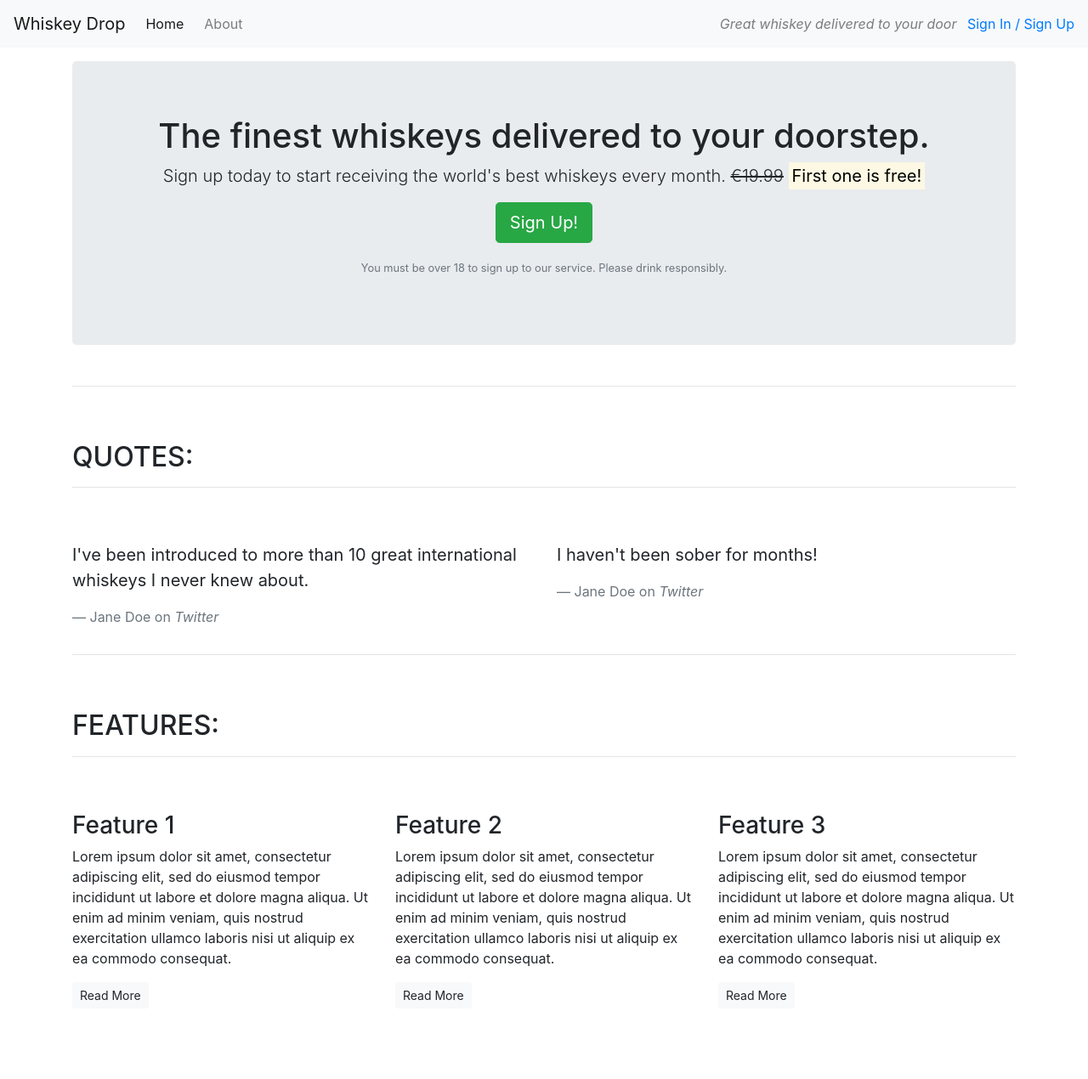
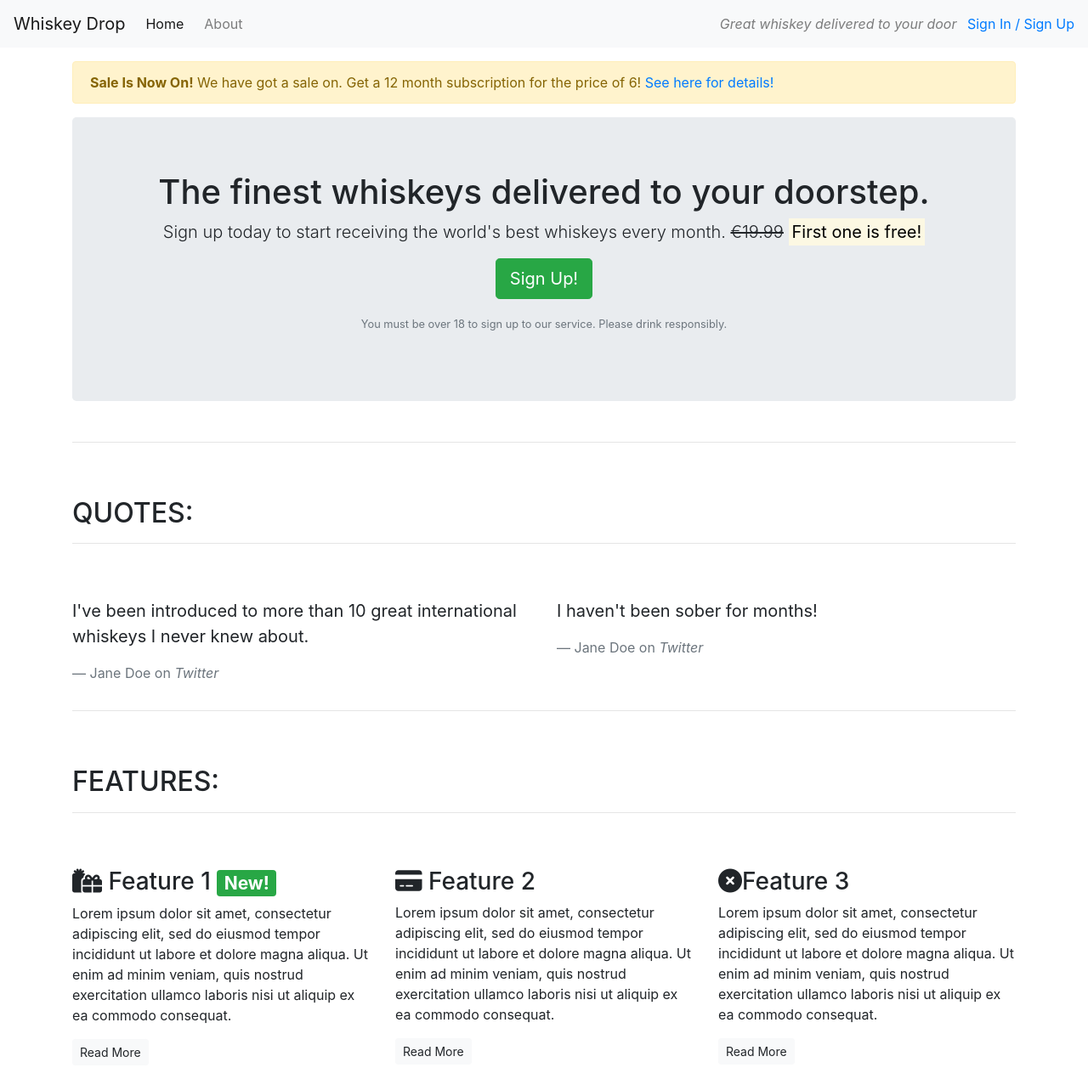
Before and after one commit to kylo74/Whiskey-drop, a plain HTML site: page index.html in a window 1280 px wide. Shown: the whole page at 85% size. Before the commit the page ends 1203 px from the top, so only its background shows below. Drawn offline with nearby package versions, Linux system fonts and the light colour scheme.

Commit message:
Add font awesome icons

```diff
--- a/index.html
+++ b/index.html
@@ -6,6 +6,7 @@
     <meta name="viewport" content="width=device-width, initial-scale=1.0">
     <title>Whiskey Drop | Taste a new whiskey every month</title>
     <link rel="stylesheet" href="https://maxcdn.bootstrapcdn.com/bootstrap/4.1.3/css/bootstrap.min.css">
+    <script src="https://kit.fontawesome.com/4edb67f49f.js" crossorigin="anonymous"></script>
 </head>
 
 <body>
@@ -26,6 +27,13 @@
         <!--</div>-->
     </nav>
     <article class="container mt-3">
+        <div class="row d-none d-sm-block">
+            <div class="col">
+                <div class="alert alert-warning">
+                    <strong>Sale Is Now On!</strong> We have got a sale on. Get a 12 month subscription for the price of 6! <a href="">See here for details!</a>
+                </div>
+            </div>
+        </div>
         <!-- Callout -->
         <div class="row">
             <div class="col-12">
@@ -78,21 +86,21 @@
             <div class="row">
                 <div class="col-12 col-md-6 col-lg-4">
                     <div class="feature">
-                        <h3>Feature 1</h3>
+                        <h3><i class="fa-solid fa-gifts d-none d-sm-inline"></i> Feature 1 <span class="badge badge-success"> New!</span></h3>
                         <p>Lorem ipsum dolor sit amet, consectetur adipiscing elit, sed do eiusmod tempor incididunt ut labore et dolore magna aliqua. Ut enim ad minim veniam, quis nostrud exercitation ullamco laboris nisi ut aliquip ex ea commodo consequat.</p>
                         <p><a class="btn btn-sm btn-light" href="">Read More</a></p>
                     </div>
                 </div>
                 <div class="col-12 col-md-6 col-lg-4">
                     <div class="feature">
-                        <h3>Feature 2</h3>
+                        <h3><i class="fa-solid fa-credit-card d-none d-sm-inline"></i> Feature 2</h3>
                         <p>Lorem ipsum dolor sit amet, consectetur adipiscing elit, sed do eiusmod tempor incididunt ut labore et dolore magna aliqua. Ut enim ad minim veniam, quis nostrud exercitation ullamco laboris nisi ut aliquip ex ea commodo consequat.</p>
                         <p><a class="btn btn-sm btn-light" href="">Read More</a></p>
                     </div>
                 </div>
                 <div class="col-12 d-md-none d-lg-block col-lg-4">
                     <div class="feature">
-                        <h3>Feature 3</h3>
+                        <h3><i class="fa-solid fa-circle-xmark d-none d-sm-inline"></i>Feature 3</h3>
                         <p>Lorem ipsum dolor sit amet, consectetur adipiscing elit, sed do eiusmod tempor incididunt ut labore et dolore magna aliqua. Ut enim ad minim veniam, quis nostrud exercitation ullamco laboris nisi ut aliquip ex ea commodo consequat.</p>
                         <p><a class="btn btn-sm btn-light" href="">Read More</a></p>
                     </div>
@@ -101,6 +109,10 @@
         </section>
         <!-- /.features -->
     </article>
+    <script src="https://code.jquery.com/jquery-3.5.1.slim.min.js" integrity="sha384-DfXdz2htPH0lsSSs5nCTpuj/zy4C+OGpamoFVy38MVBnE+IbbVYUew+OrCXaRkfj" crossorigin="anonymous"></script>
+    <script src="https://cdn.jsdelivr.net/npm/popper.js@1.16.1/dist/umd/popper.min.js" integrity="sha384-9/reFTGAW83EW2RDu2S0VKaIzap3H66lZH81PoYlFhbGU+6BZp6G7niu735Sk7lN" crossorigin="anonymous"></script>
+    <script src="https://cdn.jsdelivr.net/npm/bootstrap@4.5.3/dist/js/bootstrap.min.js" integrity="sha384-w1Q4orYjBQndcko6MimVbzY0tgp4pWB4lZ7lr30WKz0vr/aWKhXdBNmNb5D92v7s" crossorigin="anonymous"></script>
+   <script src="https://cdn.jsdelivr.net/npm/bootstrap@4.5.3/dist/js/bootstrap.bundle.min.js" integrity="sha384-ho+j7jyWK8fNQe+A12Hb8AhRq26LrZ/JpcUGGOn+Y7RsweNrtN/tE3MoK7ZeZDyx" crossorigin="anonymous"></script>
 </body>
 
 </html>
```
